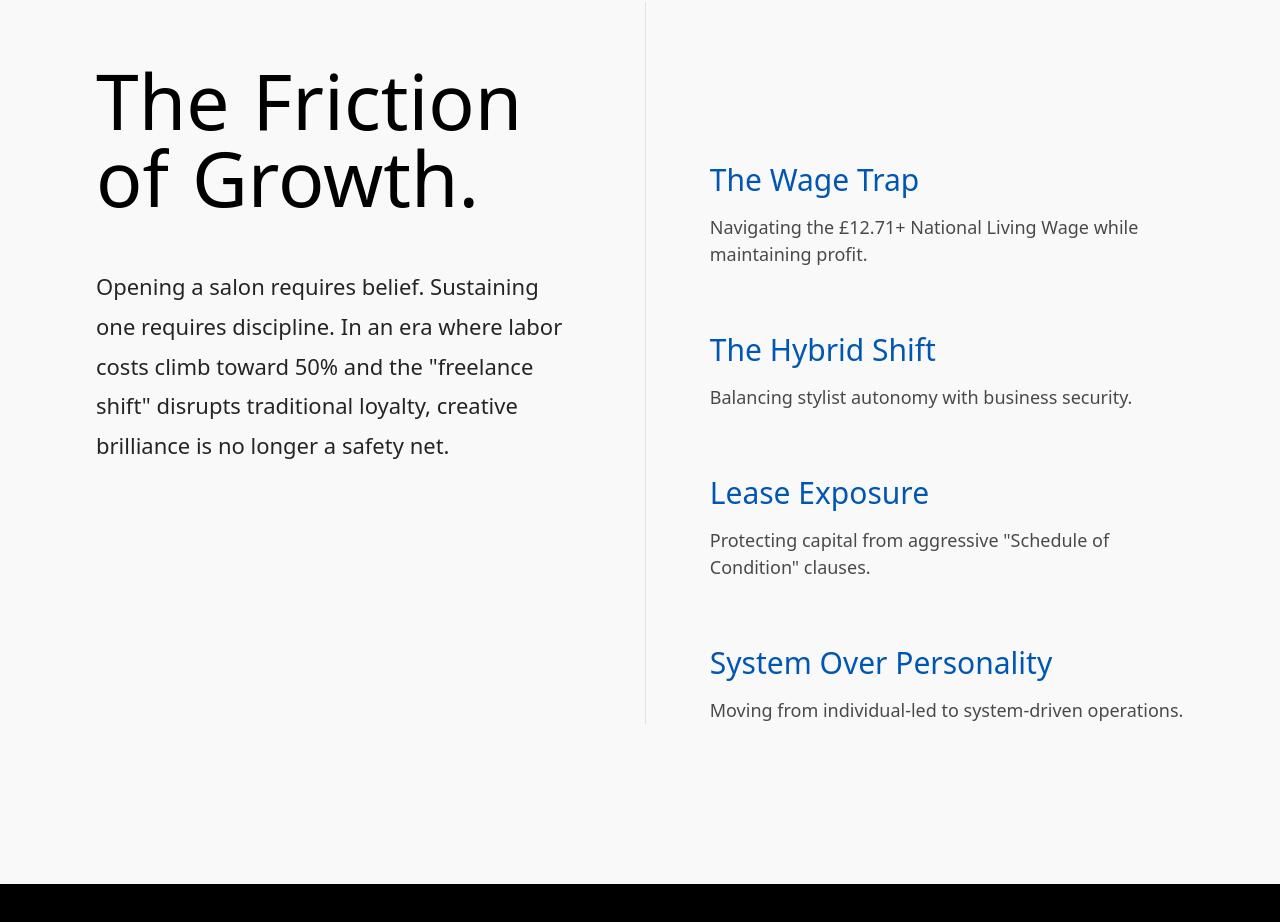
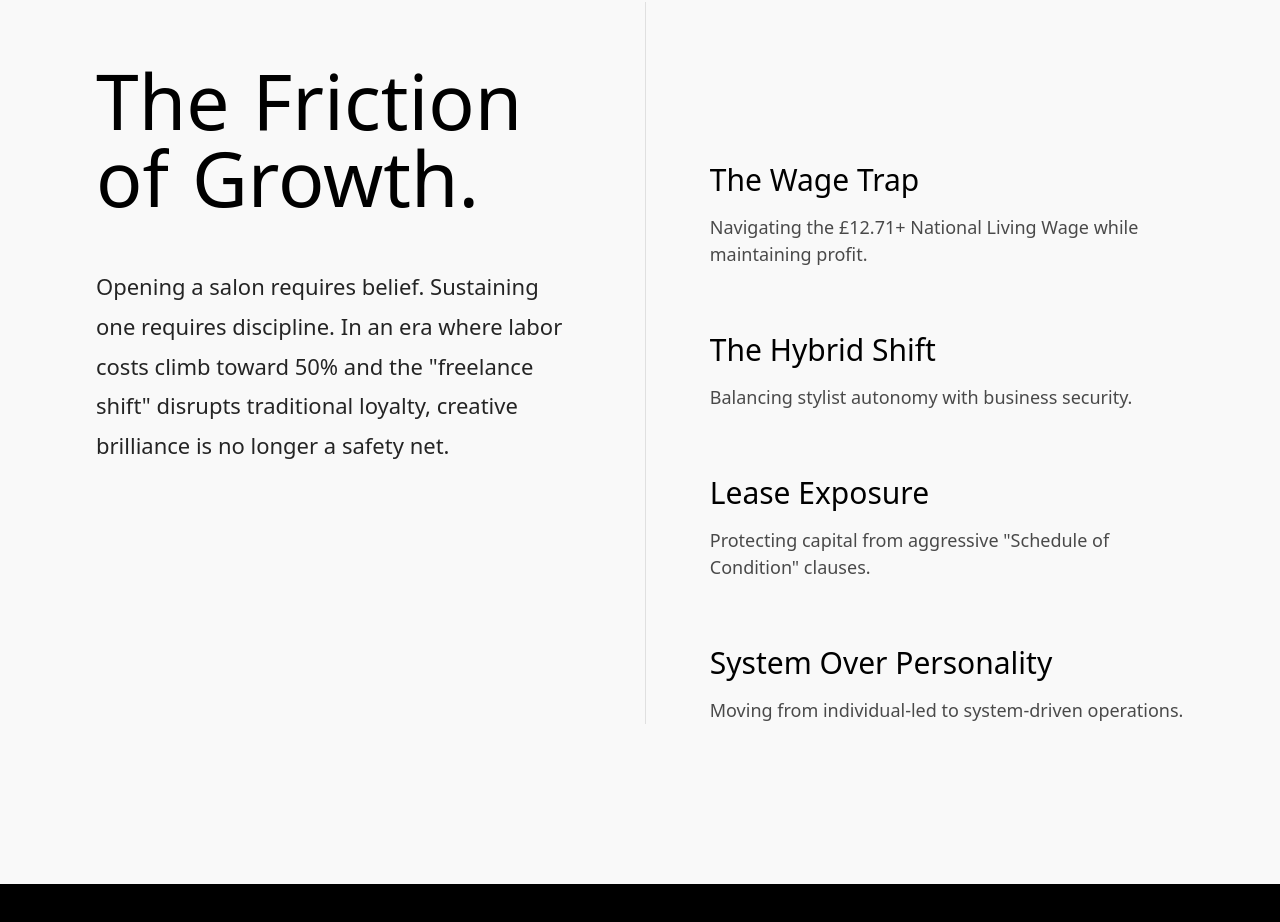
Before and after one commit to jcdelport/website, a Next.js app: page / in a window 1280 px wide. Shown: the part 1848-2770 px from the top of the page. Built offline with nearby package versions, Linux system fonts and the light colour scheme; a web font is replaced by a local one.

Commit message:
style: change reality subheadings from blue to black

```diff
--- a/src/app/page.tsx
+++ b/src/app/page.tsx
@@ -194,19 +194,19 @@ export default function Home() {
 
              <div className="w-full md:w-[50%] flex flex-col gap-16 md:pt-40 md:pl-16 md:border-l border-pitch/10 max-md:mt-16">
                  <div>
-                    <h3 className="text-3xl font-serif mb-4 text-[#0056B3]">The Wage Trap</h3>
+                    <h3 className="text-3xl font-serif mb-4 text-pitch">The Wage Trap</h3>
                     <p className="font-sans text-[18px] opacity-70 font-light">Navigating the £12.71+ National Living Wage while maintaining profit.</p>
                  </div>
                  <div>
-                    <h3 className="text-3xl font-serif mb-4 text-[#0056B3]">The Hybrid Shift</h3>
+                    <h3 className="text-3xl font-serif mb-4 text-pitch">The Hybrid Shift</h3>
                     <p className="font-sans text-[18px] opacity-70 font-light">Balancing stylist autonomy with business security.</p>
                  </div>
                  <div>
-                    <h3 className="text-3xl font-serif mb-4 text-[#0056B3]">Lease Exposure</h3>
+                    <h3 className="text-3xl font-serif mb-4 text-pitch">Lease Exposure</h3>
                     <p className="font-sans text-[18px] opacity-70 font-light">Protecting capital from aggressive "Schedule of Condition" clauses.</p>
                  </div>
                  <div>
-                    <h3 className="text-3xl font-serif mb-4 text-[#0056B3]">System Over Personality</h3>
+                    <h3 className="text-3xl font-serif mb-4 text-pitch">System Over Personality</h3>
                     <p className="font-sans text-[18px] opacity-70 font-light">Moving from individual-led to system-driven operations.</p>
                  </div>
              </div>
```
